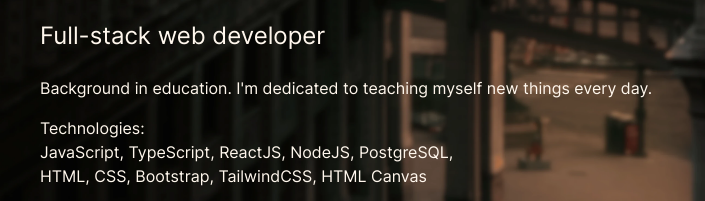
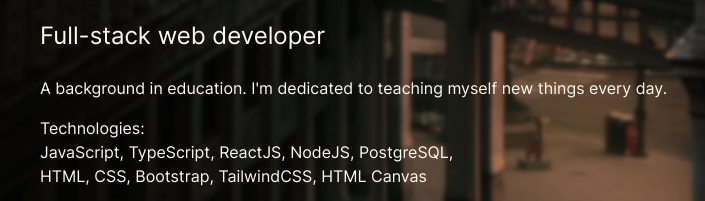
Before and after one commit to anttihil/ahiltunen, a Gatsby site: page / in a window 1280 px wide. Shown: the part 200-401 px from the top of the page, 152-857 px from the left. Built offline with nearby package versions, Linux system fonts and the light colour scheme; Gatsby itself is replaced by a stand-in of ours; a web font is replaced by a local one.

Commit message:
Fixed a typo on the landing page.

```diff
--- a/src/pages/index.js
+++ b/src/pages/index.js
@@ -53,7 +53,7 @@
               Full-stack web developer
             </h2>
             <p>
-              Background in education. I'm dedicated to teaching myself new
+              A background in education. I'm dedicated to teaching myself new
               things every day.
             </p>
             <p>
```
